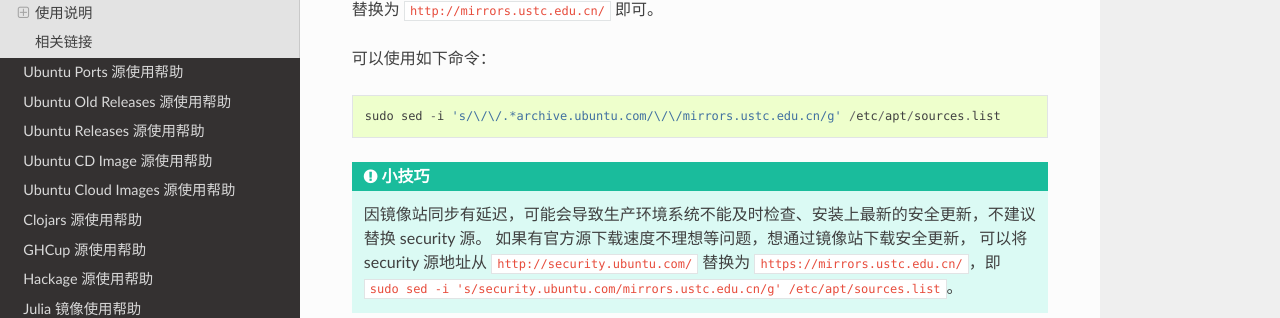
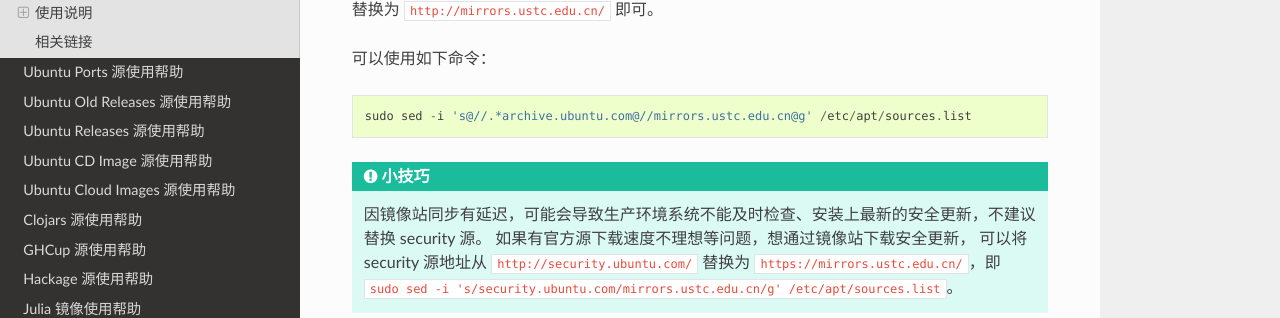
Before and after one commit to ustclug/mirrorhelp, a Sphinx documentation site: the page built from source/ubuntu.rst, in a window 1280 px wide and 900 px high, scrolled down 1502 px. Shown: the part 151-469 px from the top of the window. Built offline with Sphinx 7.4.7 and the Read the Docs theme 2.0.0, drawn with Linux system fonts in a browser that asks for light colours; pages that are not in the unit, such as notebooks, are missing from menus.

```diff
--- a/source/ubuntu.rst
+++ b/source/ubuntu.rst
@@ -51,7 +51,7 @@ AMD64 (x86_64), Intel x86
 
 ::
 
-  sudo sed -i 's/\/\/.*archive.ubuntu.com/\/\/mirrors.ustc.edu.cn/g' /etc/apt/sources.list
+  sudo sed -i 's@//.*archive.ubuntu.com@//mirrors.ustc.edu.cn@g' /etc/apt/sources.list
 
 .. tip::
     因镜像站同步有延迟，可能会导致生产环境系统不能及时检查、安装上最新的安全更新，不建议替换 security 源。
```
